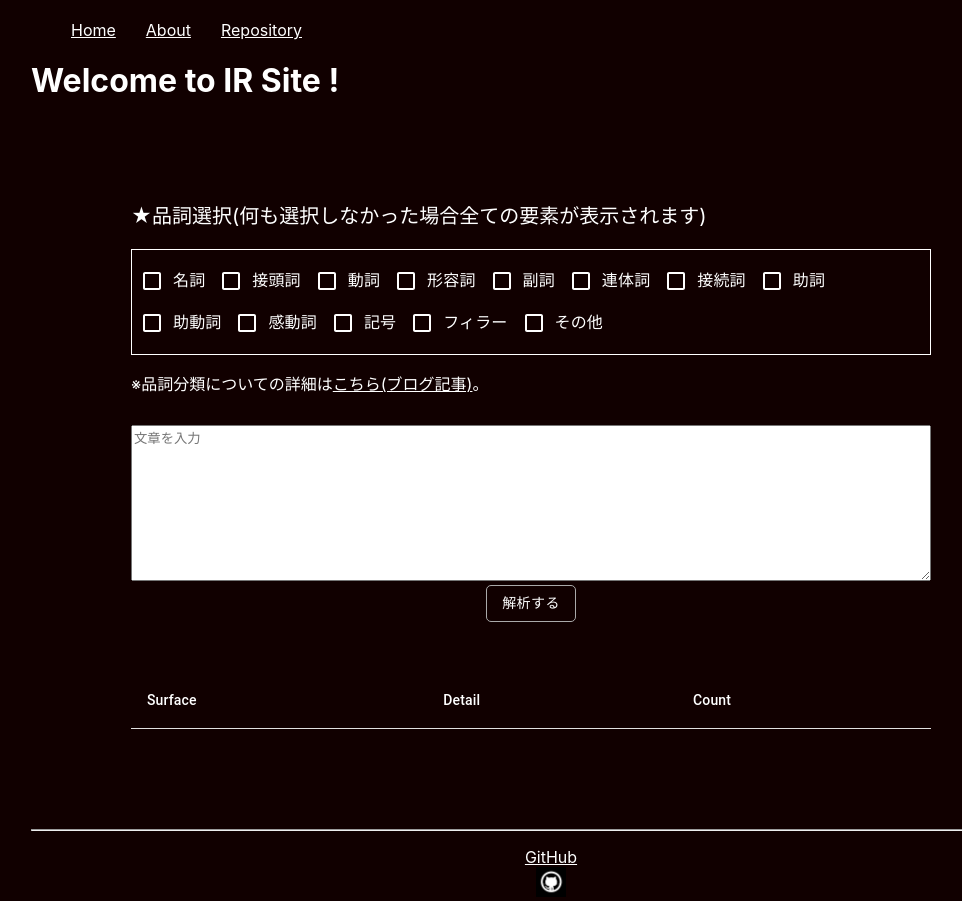
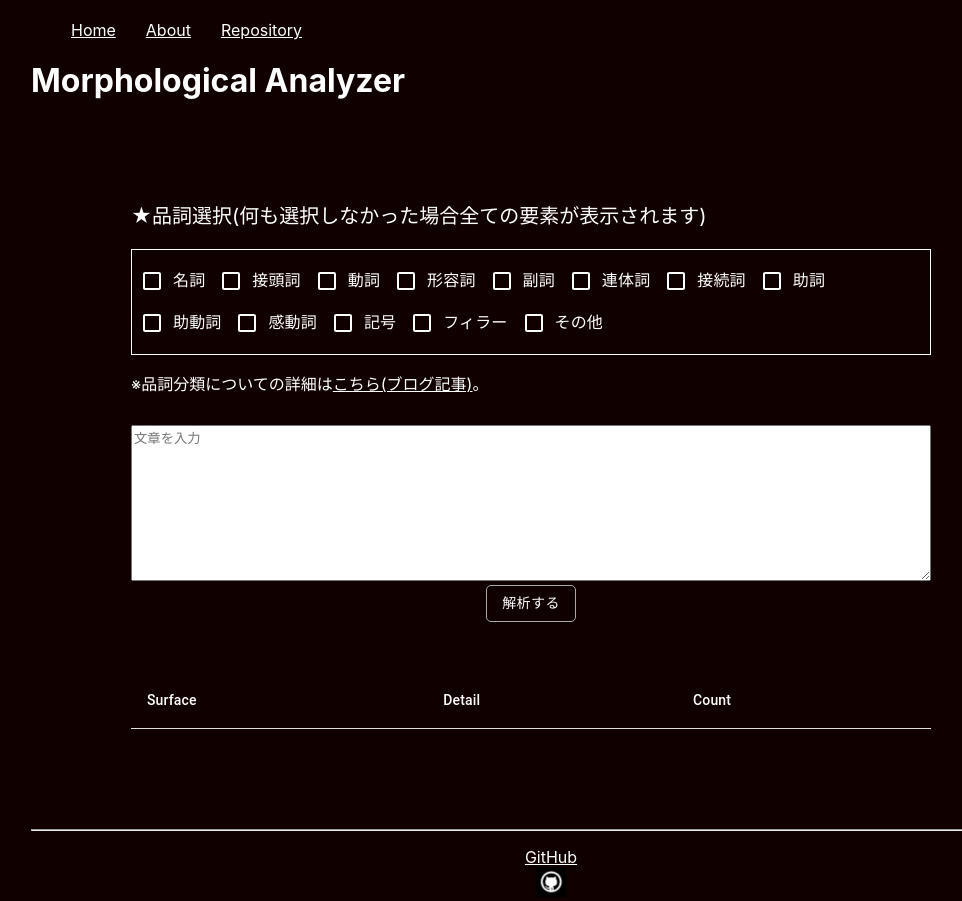
Before and after one commit to yamoyamoto/information_retrieval_site, a Next.js app: page /information_retrieval in a window 1280 px wide. Shown: the whole page, without its empty margins (109-1071 px from the left). Built offline with nearby package versions, Linux system fonts and the light colour scheme.

Commit message:
change title

```diff
--- a/pages/information_retrieval/index.tsx
+++ b/pages/information_retrieval/index.tsx
@@ -12,7 +12,7 @@ const Home: NextPage = () => {
       </Head>
 
       <main>
-        <h1>Welcome to IR Site !</h1>
+        <h1>Morphological Analyzer</h1>
 
         <div style={{ margin: "100px 0" }}>
           <MorphologicalAnalyzer />
```
